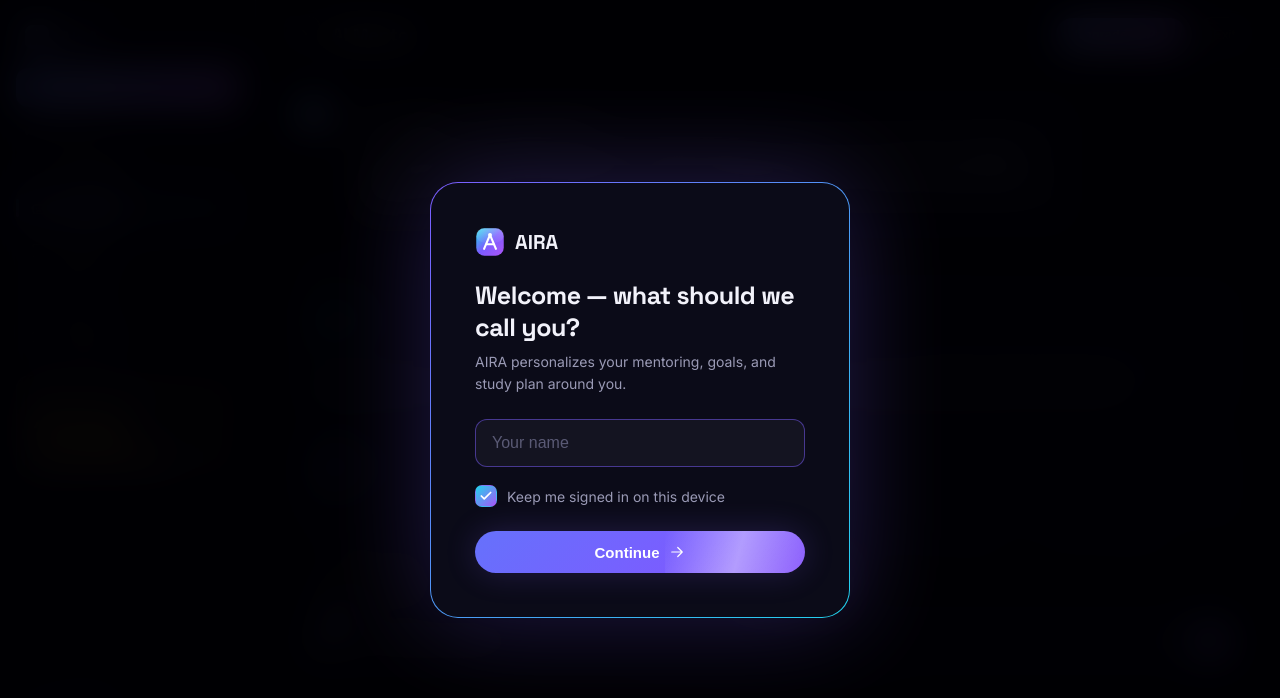
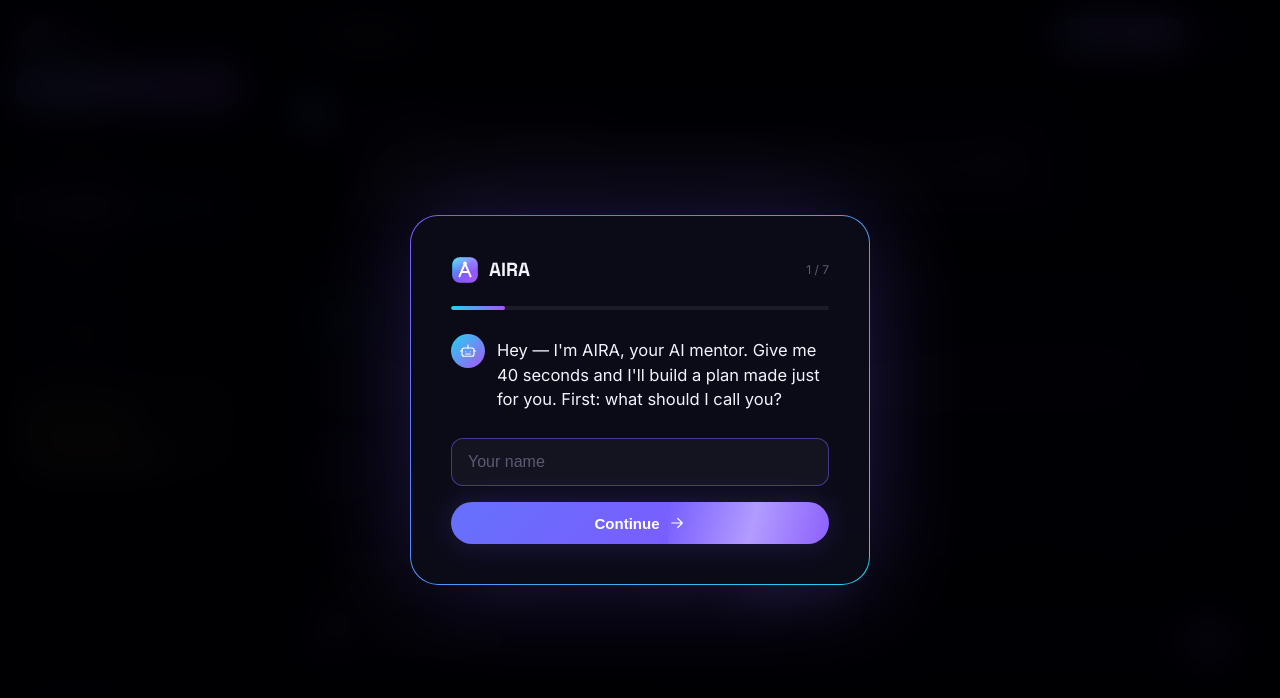
Before and after one commit to Ozbbi/aira-website, a Next.js app: page / in a window 1280 px wide. Both pictures are taken after a click on the button "Get Started Free". Shown: the top 698 px of the page. Built offline with nearby package versions, Linux system fonts and the light colour scheme.

Commit message:
AI-is-the-dashboard phase 1: conversational AI onboarding (7-step chat) -> personalized Learning Profile (goal/level/deadline/focus/weakness/confidence) -> mission-first dashboard with Today's Mission

```diff
--- a/src/app/page.tsx
+++ b/src/app/page.tsx
@@ -287,11 +287,21 @@ function DashTab({ onGo, userName }: { onGo: (t: string) => void; userName: stri
   const today = new Date().toLocaleDateString("en-US", { weekday: "long", month: "long", day: "numeric" });
   const hr = new Date().getHours();
   const greet = hr < 12 ? "Good morning" : hr < 18 ? "Good afternoon" : "Good evening";
+  const [profile, setProfile] = useState<Record<string, string> | null>(null);
+  useEffect(() => { try { const p = window.localStorage.getItem("aira_profile"); if (p) setProfile(JSON.parse(p)); } catch {} }, []);
+  const goal = profile?.goal;
   return (
     <div style={{ animation: "tabIn 0.4s ease" }}>
       <div style={{ fontSize: 12.5, color: C.faint, marginBottom: 5, letterSpacing: "0.05em", textTransform: "uppercase", fontWeight: 600 }}>{today}</div>
-      <h3 style={{ fontFamily: "var(--font-display)", fontSize: 23, fontWeight: 700, marginBottom: 4 }}>{greet}{userName ? `, ${userName}` : ""}. Ready to focus?</h3>
-      <p style={{ fontSize: 14, color: C.muted, marginBottom: 24 }}>You have 2 reviews due and 1 session planned for today.</p>
+      <h3 style={{ fontFamily: "var(--font-display)", fontSize: 23, fontWeight: 700, marginBottom: 4 }}>{greet}{userName ? `, ${userName}` : ""}.{goal ? ` Let's move the needle on ${goal}.` : " Ready to focus?"}</h3>
+      <p style={{ fontSize: 14, color: C.muted, marginBottom: 20 }}>{goal ? `Your next move toward ${goal} is ready — one tap and AIRA walks you through it.` : "You have 2 reviews due and 1 session planned for today."}</p>
+      {goal && (
+        <button onClick={() => onGo("mentor")} style={{ width: "100%", textAlign: "left", cursor: "pointer", display: "flex", alignItems: "center", gap: 16, padding: "18px 22px", borderRadius: 18, marginBottom: 24, background: `linear-gradient(135deg,${C.cyan}1f,${C.violet}1a)`, border: `1px solid ${C.border}`, transition: `transform 0.25s ${C.ease}` }} onMouseEnter={(e) => (e.currentTarget.style.transform = "translateY(-2px)")} onMouseLeave={(e) => (e.currentTarget.style.transform = "none")}>
+        <span style={{ flexShrink: 0, width: 46, height: 46, borderRadius: 13, background: `linear-gradient(135deg,${C.cyan},${C.violet})`, display: "flex", alignItems: "center", justifyContent: "center" }}><Icon name="bolt" size={22} color="#fff" /></span>
+        <div style={{ flex: 1, minWidth: 0 }}><div style={{ fontSize: 11.5, fontWeight: 700, letterSpacing: "0.1em", textTransform: "uppercase", color: C.cyan, marginBottom: 3 }}>Today&apos;s mission</div><div style={{ fontFamily: "var(--font-display)", fontSize: 17, fontWeight: 700, color: C.fg }}>Start your next {goal} session</div><div style={{ fontSize: 12.5, color: C.muted, marginTop: 2 }}>{profile?.when ? `${profile.when} focus` : "Focused block"} · {profile?.hours || "short"} this week</div></div>
+        <span style={{ flexShrink: 0, display: "inline-flex", alignItems: "center", gap: 6, padding: "9px 16px", borderRadius: 999, background: `linear-gradient(135deg,${C.blue},${C.violet})`, color: "#fff", fontSize: 13, fontWeight: 600 }}>Start <Icon name="arrow" size={15} color="#fff" /></span>
+      </button>
+      )}
       <div style={{ display: "grid", gridTemplateColumns: "1.5fr 1fr", gap: 16, marginBottom: 24 }} className="dash-grid">
         <button onClick={() => onGo("mentor")} style={{ position: "relative", overflow: "hidden", textAlign: "left", cursor: "pointer", border: "none", padding: 28, borderRadius: 20, background: `linear-gradient(135deg,${C.blue},${C.indigo},${C.violet})`, color: "#fff", boxShadow: `0 18px 50px ${C.indigo}44`, transition: `transform 0.3s ${C.ease}` }} onMouseEnter={(e) => (e.currentTarget.style.transform = "translateY(-3px)")} onMouseLeave={(e) => (e.currentTarget.style.transform = "none")}>
           <div style={{ position: "absolute", right: -30, top: -30, width: 160, height: 160, borderRadius: "50%", background: "rgba(255,255,255,0.12)", filter: "blur(10px)" }} />
@@ -689,22 +699,76 @@ function HistoryTab() {
 }
 
 /* ════════════ NAME ONBOARDING ════════════ */
+const ONB_Q: Array<{ key: string; ai: string; type: "text" | "chips"; ph?: string; opts?: string[] }> = [
+  { key: "name", ai: "Hey — I'm AIRA, your AI mentor. Give me 40 seconds and I'll build a plan made just for you. First: what should I call you?", type: "text", ph: "Your name" },
+  { key: "goal", ai: "What do you want to learn or get better at?", type: "text", ph: "e.g. React, Calculus, Spanish, the guitar…" },
+  { key: "level", ai: "Where are you starting from?", type: "chips", opts: ["Total beginner", "Some basics", "Intermediate", "Advanced"] },
+  { key: "deadline", ai: "By when do you want to get there?", type: "chips", opts: ["30 days", "60 days", "90 days", "No deadline"] },
+  { key: "hours", ai: "How many hours a week can you realistically commit?", type: "chips", opts: ["1–3h", "4–7h", "8–14h", "15h+"] },
+  { key: "when", ai: "When do you focus best?", type: "chips", opts: ["Morning", "Afternoon", "Evening", "Late night"] },
+  { key: "weakness", ai: "Last one — what gets in your way the most?", type: "chips", opts: ["Procrastination", "Staying focused", "The hard concepts", "Staying consistent"] },
+];
 function NameModal({ onSave }: { onSave: (name: string, remember: boolean) => void }) {
-  const [name, setName] = useState("");
-  const [remember, setRemember] = useState(true);
-  const submit = () => { if (name.trim()) onSave(name, remember); };
+  const [step, setStep] = useState(0);
+  const [ans, setAns] = useState<Record<string, string>>({});
+  const [text, setText] = useState("");
+  const [done, setDone] = useState(false);
+  const cur = ONB_Q[step];
+  const answer = (val: string) => {
+    const v = val.trim(); if (!v) return;
+    const next = { ...ans, [cur.key]: v }; setAns(next); setText("");
+    if (step < ONB_Q.length - 1) setStep(step + 1);
+    else {
+      const hoursIdx = ["1–3h", "4–7h", "8–14h", "15h+"].indexOf(next.hours);
+      const levelIdx = ["Total beginner", "Some basics", "Intermediate", "Advanced"].indexOf(next.level);
+      const confidence = Math.min(95, 72 + (hoursIdx >= 0 ? hoursIdx * 4 : 6) + (levelIdx >= 0 ? levelIdx * 3 : 0));
+      const profile = { ...next, confidence, created: Date.now() };
+      try { window.localStorage.setItem("aira_profile", JSON.stringify(profile)); } catch {}
+      setAns({ ...next, confidence: String(confidence) });
+      setDone(true);
+    }
+  };
+  const Row = ({ label, value }: { label: string; value: string }) => (
+    <div style={{ display: "flex", justifyContent: "space-between", alignItems: "center", padding: "11px 0", borderBottom: `1px solid ${C.border}` }}><span style={{ fontSize: 12.5, color: C.faint, textTransform: "uppercase", letterSpacing: "0.06em" }}>{label}</span><span style={{ fontSize: 14, fontWeight: 600, color: C.fg, textAlign: "right", maxWidth: "60%" }}>{value}</span></div>
+  );
   return (
     <div style={{ position: "fixed", inset: 0, zIndex: 1700, background: "rgba(0,0,4,0.92)", backdropFilter: "blur(18px)", display: "flex", alignItems: "center", justifyContent: "center", padding: 24, animation: "fadeIn 0.3s ease" }}>
-      <div style={{ position: "relative", background: `linear-gradient(${C.elev},${C.elev}) padding-box, linear-gradient(135deg,${C.indigo},${C.cyan}) border-box`, border: "1px solid transparent", borderRadius: 28, padding: 44, maxWidth: 420, width: "100%", boxShadow: `0 0 100px ${C.indigo}44`, animation: `popIn 0.45s ${C.spring}` }}>
-        <div style={{ display: "flex", alignItems: "center", gap: 10, marginBottom: 22 }}><BrainLogo size={30} /><span style={{ fontFamily: "var(--font-display)", fontWeight: 700, fontSize: 20 }}>AIRA</span></div>
-        <h2 style={{ fontFamily: "var(--font-display)", fontSize: 25, fontWeight: 700, marginBottom: 8, letterSpacing: "-0.02em" }}>Welcome — what should we call you?</h2>
-        <p style={{ fontSize: 14, color: C.muted, marginBottom: 24, lineHeight: 1.6 }}>AIRA personalizes your mentoring, goals, and study plan around you.</p>
-        <input value={name} onChange={(e) => setName(e.target.value)} onKeyDown={(e) => e.key === "Enter" && submit()} autoFocus placeholder="Your name" style={{ width: "100%", padding: "14px 16px", borderRadius: 12, background: C.surface, border: `1px solid ${C.border}`, color: C.fg, fontSize: 16, marginBottom: 18, outline: "none" }} />
-        <div onClick={() => setRemember((r) => !r)} style={{ display: "flex", alignItems: "center", gap: 10, fontSize: 14, color: C.muted, cursor: "pointer", marginBottom: 24, userSelect: "none" }}>
-          <span style={{ width: 22, height: 22, borderRadius: 7, flexShrink: 0, border: `1px solid ${remember ? "transparent" : C.border}`, background: remember ? `linear-gradient(135deg,${C.cyan},${C.violet})` : "transparent", display: "flex", alignItems: "center", justifyContent: "center" }}>{remember && <Icon name="check" size={14} color="#fff" stroke={3} />}</span>
-          Keep me signed in on this device
-        </div>
-        <GBtn full onClick={submit}>Continue <Icon name="arrow" size={18} color="#fff" /></GBtn>
+      <div className="auth-card" style={{ position: "relative", background: `linear-gradient(${C.elev},${C.elev}) padding-box, linear-gradient(135deg,${C.indigo},${C.cyan}) border-box`, border: "1px solid transparent", borderRadius: 28, padding: 40, maxWidth: 460, width: "100%", boxShadow: `0 0 100px ${C.indigo}44`, animation: `popIn 0.45s ${C.spring}` }}>
+        <div style={{ display: "flex", alignItems: "center", gap: 10, marginBottom: 22 }}><BrainLogo size={28} /><span style={{ fontFamily: "var(--font-display)", fontWeight: 700, fontSize: 19 }}>AIRA</span>{!done && <span style={{ marginLeft: "auto", fontSize: 12, color: C.faint }}>{step + 1} / {ONB_Q.length}</span>}</div>
+        {!done ? (
+          <>
+            <div style={{ height: 4, borderRadius: 999, background: "rgba(255,255,255,0.07)", marginBottom: 24, overflow: "hidden" }}><div style={{ height: "100%", width: `${((step + 1) / ONB_Q.length) * 100}%`, borderRadius: 999, background: `linear-gradient(90deg,${C.cyan},${C.violet})`, transition: `width 0.4s ${C.ease}` }} /></div>
+            <div style={{ display: "flex", gap: 12, marginBottom: 26 }}>
+              <span style={{ flexShrink: 0, width: 34, height: 34, borderRadius: "50%", background: `linear-gradient(135deg,${C.cyan},${C.violet})`, display: "flex", alignItems: "center", justifyContent: "center" }}><Icon name="bot" size={18} color="#fff" /></span>
+              <p key={step} style={{ fontSize: 16.5, lineHeight: 1.5, color: C.fg, paddingTop: 4, animation: "tabIn 0.4s ease" }}>{cur.ai}</p>
+            </div>
+            {cur.type === "text" ? (
+              <input value={text} onChange={(e) => setText(e.target.value)} onKeyDown={(e) => e.key === "Enter" && answer(text)} autoFocus placeholder={cur.ph} style={{ width: "100%", padding: "14px 16px", borderRadius: 12, background: C.surface, border: `1px solid ${C.border}`, color: C.fg, fontSize: 16, marginBottom: 16, outline: "none" }} />
+            ) : (
+              <div style={{ display: "grid", gridTemplateColumns: "1fr 1fr", gap: 10, marginBottom: 8 }}>{cur.opts!.map((o) => <button key={o} onClick={() => answer(o)} style={{ padding: "13px 14px", borderRadius: 12, cursor: "pointer", background: C.surface, border: `1px solid ${C.border}`, color: C.fg, fontSize: 14, fontWeight: 500, transition: `all 0.2s ${C.ease}` }} onMouseEnter={(e) => { e.currentTarget.style.borderColor = "rgba(123,92,255,0.6)"; e.currentTarget.style.background = `${C.indigo}1a`; }} onMouseLeave={(e) => { e.currentTarget.style.borderColor = C.border; e.currentTarget.style.background = C.surface; }}>{o}</button>)}</div>
+            )}
+            {cur.type === "text" && <GBtn full onClick={() => answer(text)}>Continue <Icon name="arrow" size={18} color="#fff" /></GBtn>}
+            {step > 0 && <button onClick={() => setStep(step - 1)} style={{ background: "none", border: "none", color: C.faint, fontSize: 13, cursor: "pointer", marginTop: 14, display: "block" }}>← Back</button>}
+          </>
+        ) : (
+          <div style={{ animation: "tabIn 0.4s ease" }}>
+            <h2 style={{ fontFamily: "var(--font-display)", fontSize: 23, fontWeight: 700, marginBottom: 4, letterSpacing: "-0.02em" }}>Your Learning Profile</h2>
+            <p style={{ fontSize: 13.5, color: C.muted, marginBottom: 20 }}>Got it, {ans.name}. Here&apos;s the plan I&apos;ll mentor you on.</p>
+            <div style={{ display: "flex", alignItems: "center", gap: 16, padding: 18, borderRadius: 16, background: `linear-gradient(135deg,${C.indigo}1f,${C.cyan}11)`, border: `1px solid ${C.border}`, marginBottom: 18 }}>
+              <div style={{ position: "relative", width: 64, height: 64, flexShrink: 0 }}><svg viewBox="0 0 36 36" style={{ width: 64, height: 64, transform: "rotate(-90deg)" }}><circle cx="18" cy="18" r="15.5" fill="none" stroke="rgba(255,255,255,0.08)" strokeWidth="3" /><circle cx="18" cy="18" r="15.5" fill="none" stroke={C.cyan} strokeWidth="3" strokeLinecap="round" strokeDasharray={`${(parseInt(String(ans.confidence ?? 80)) / 100) * 97.4} 97.4`} /></svg><span style={{ position: "absolute", inset: 0, display: "flex", alignItems: "center", justifyContent: "center", fontSize: 15, fontWeight: 700, color: C.fg }}>{ans.confidence ?? 80}%</span></div>
+              <div><div style={{ fontSize: 12, color: C.faint, textTransform: "uppercase", letterSpacing: "0.06em", marginBottom: 2 }}>Confidence</div><div style={{ fontSize: 14, color: C.muted, lineHeight: 1.5 }}>You&apos;re set up to hit <strong style={{ color: C.fg }}>{ans.goal}</strong>. Let&apos;s start.</div></div>
+            </div>
+            <div style={{ marginBottom: 22 }}>
+              <Row label="Goal" value={ans.goal || "—"} />
+              <Row label="Level" value={ans.level || "—"} />
+              <Row label="Deadline" value={ans.deadline || "—"} />
+              <Row label="Weekly time" value={ans.hours || "—"} />
+              <Row label="Focus window" value={ans.when || "—"} />
+              <Row label="Watch out for" value={ans.weakness || "—"} />
+            </div>
+            <GBtn full onClick={() => onSave(ans.name || "there", true)}>Start with AIRA <Icon name="arrow" size={18} color="#fff" /></GBtn>
+          </div>
+        )}
       </div>
     </div>
   );
```
